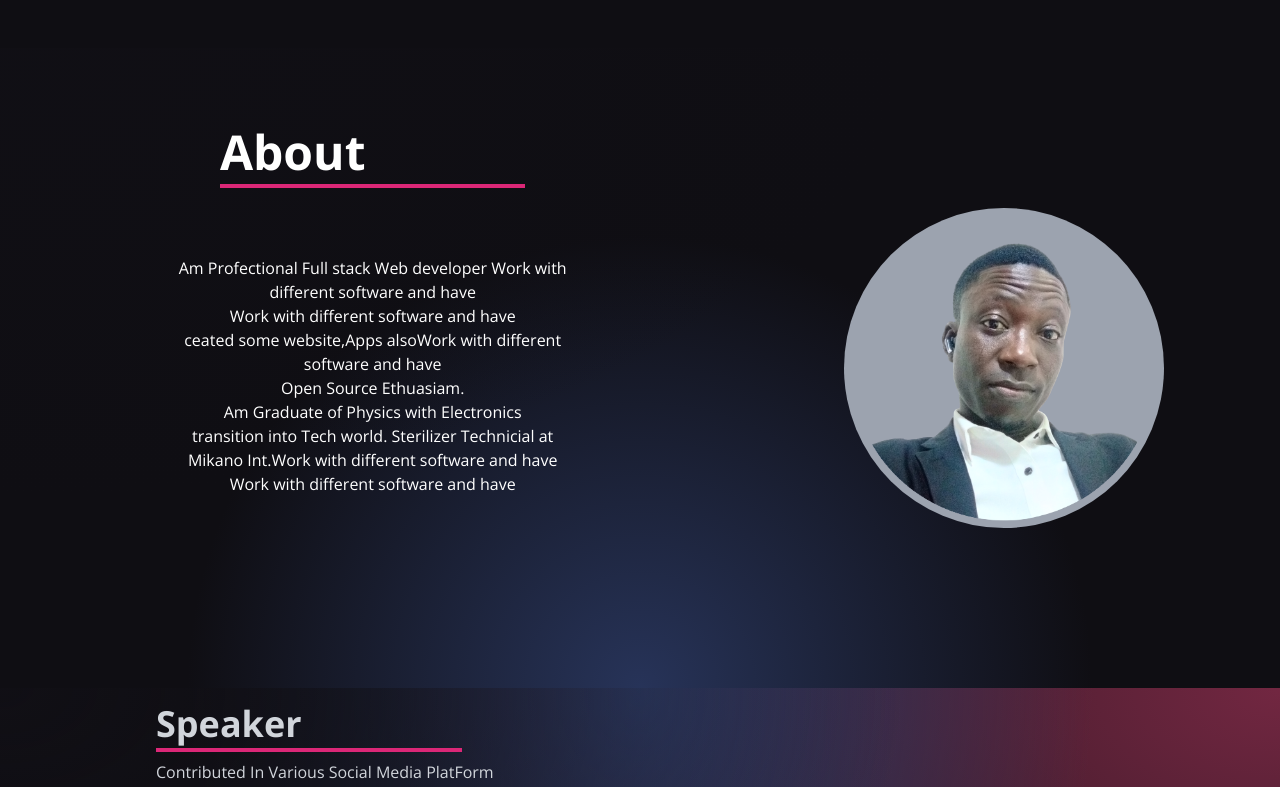
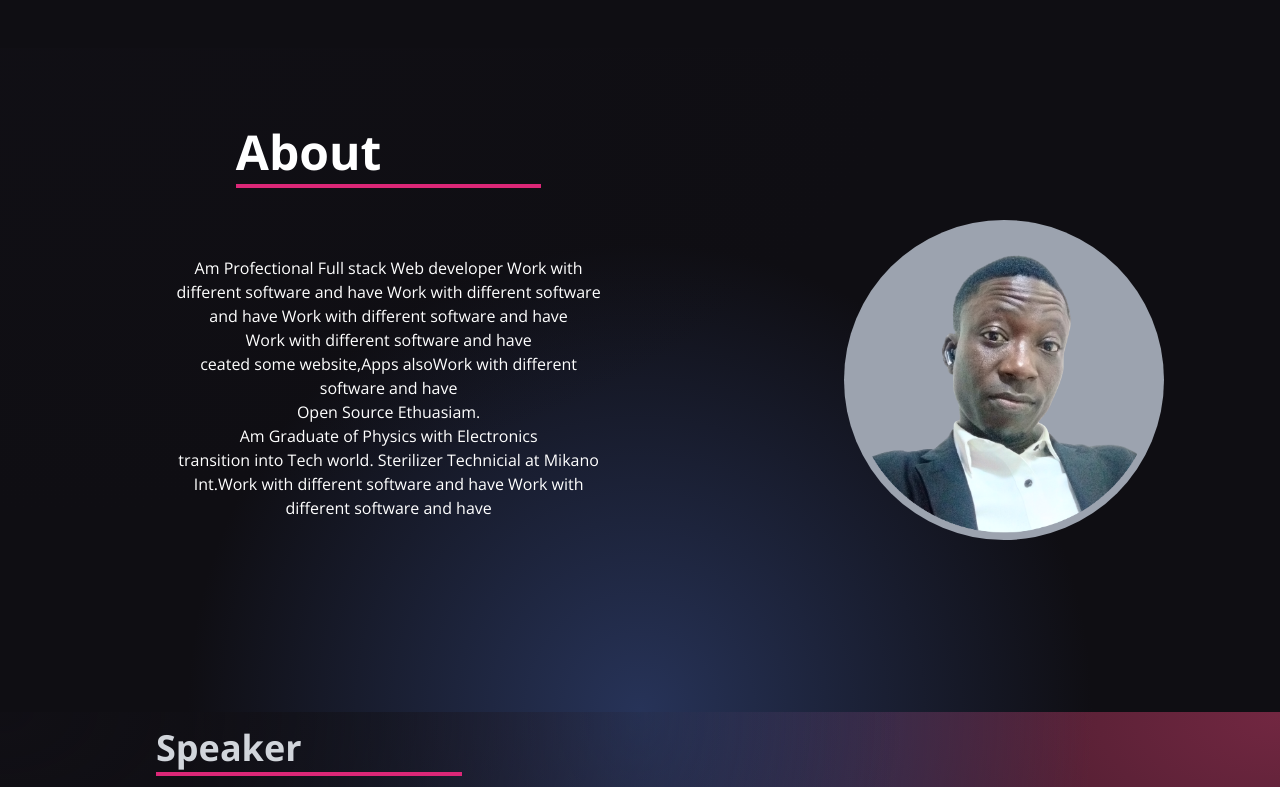
Before and after one commit to ShorunTech/Portfolio_Building, a React (Vite) app: page / in a window 1280 px wide. Shown: the part 638-1425 px from the top of the page. Built offline with nearby package versions, Linux system fonts and the light colour scheme.

Commit message:
About.jsx

```diff
--- a/src/components/About.jsx
+++ b/src/components/About.jsx
@@ -13,7 +13,8 @@ const About = () => {
          <p className="text-white flex md:flex-row flex-col item-start justify-between md:p-20 py-12 px-4">
          Am Profectional Full stack Web developer Work with different software and have
 
-
+          Work with different software and have
+         Work with different software and have
          <br />Work with different software and have  <br />ceated some website,Apps alsoWork with different software and have <br/>Open Source Ethuasiam.
             <br/>
 
```
